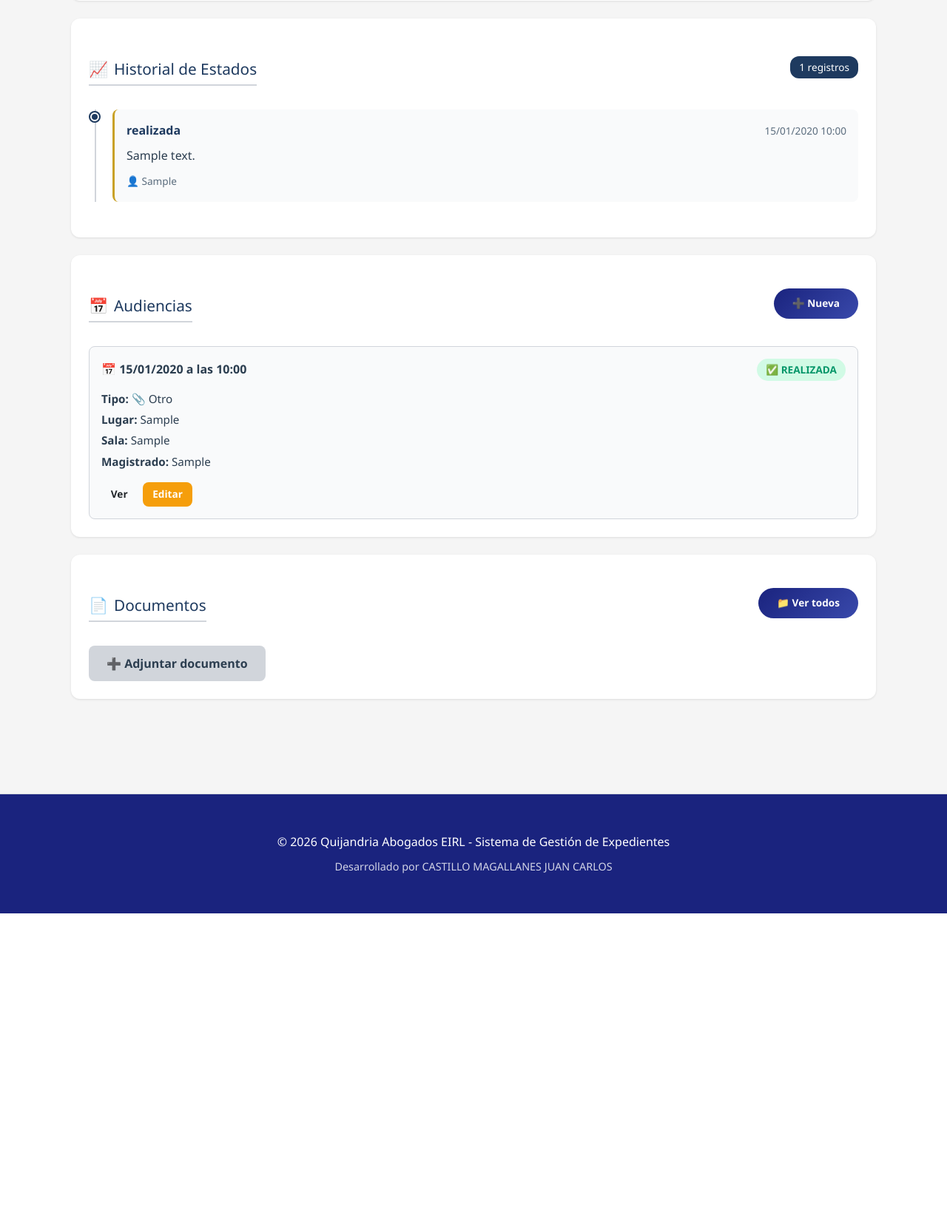
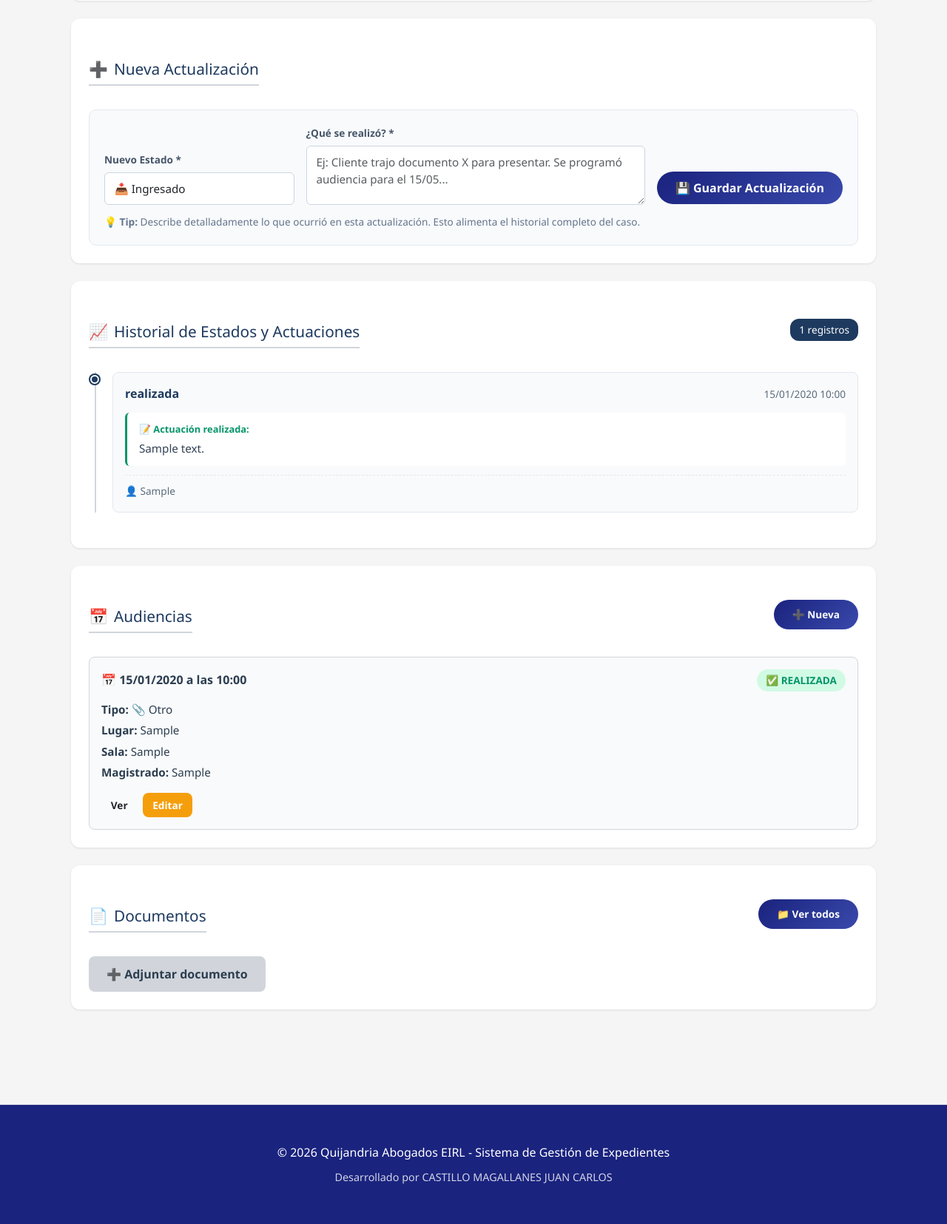
Before and after one commit to quijandriasistema-dot/gestor-expedientes, a Flask app: page /expediente/1 in a window 1280 px wide. Shown: the part 674-2329 px from the top of the page at 74% size. Before the commit the page ends 1909 px from the top, so only its background shows below. Run offline with Flask 3, Linux system fonts and the light colour scheme; the visitor is signed in with stand-in values (Sample User, id 1); tables that the repository leaves empty hold one stand-in row (values such as "Sample post"); data that the repository does not hold is empty; some libraries are stand-ins or nearby versions.

Commit message:
Add: Historial con notas + Enviar a Archivo

```diff
--- a/app/routes.py
+++ b/app/routes.py
@@ -2733,6 +2733,119 @@ def exportar_resumen_pdf(id):
         download_name=f'Resumen_{expediente.numero_expediente.replace("/", "_")}_{datetime.now().strftime("%Y%m%d")}.pdf'
     )
 
+# ============================================
+# RUTA: ENVIAR EXPEDIENTE A ARCHIVO
+# ============================================
+
+@bp.route('/expediente/<int:id>/enviar-a-archivo', methods=['GET', 'POST'])
+@requiere_login
+@no_cache
+def enviar_a_archivo(id):
+    """Envía un expediente concluido al módulo Archivo (Opción B: Copiar)"""
+    if not puede_ver_modulo('expedientes'):
+        flash('No tiene permisos para archivar expedientes', 'error')
+        return redirect(url_for('main.index'))
+
+    expediente_original = Expediente.query.get_or_404(id)
+
+    # Validar que no sea ya un archivo
+    if expediente_original.tipo == 'archivo':
+        flash('Este expediente ya está en archivo', 'warning')
+        return redirect(url_for('main.ver_expediente', id=id))
+
+    # Validar que esté en estado concluido o similar
+    estados_permitidos = ['concluido', 'resuelto', 'archivado', 'finalizado',
+                          'ingresado', 'en_proceso', 'audiencia_programada']
+
+    if expediente_original.estado_actual not in estados_permitidos:
+        flash('El expediente debe estar concluido para enviarlo a archivo', 'warning')
+        return redirect(url_for('main.ver_expediente', id=id))
+
+    if request.method == 'POST':
+        try:
+            # Obtener datos del formulario
+            ubicacion = request.form.get('ubicacion_archivo', '').strip()
+            fecha_archivado_str = request.form.get('fecha_archivado', '').strip()
+            nota_final = request.form.get('nota_final', '').strip()
+
+            if not ubicacion:
+                flash('La ubicación física es obligatoria', 'error')
+                return render_template('enviar_a_archivo.html',
+                                     expediente_original=expediente_original,
+                                     hoy=date.today().isoformat(),
+                                     rol=session.get('rol', 'USUARIO'))
+
+            # Parsear fecha
+            try:
+                fecha_archivado = datetime.strptime(fecha_archivado_str, '%Y-%m-%d').date() if fecha_archivado_str else date.today()
+            except ValueError:
+                fecha_archivado = date.today()
+
+            # Crear nuevo expediente tipo 'archivo'
+            expediente_archivo = Expediente(
+                tipo='archivo',
+                numero_expediente=expediente_original.numero_expediente,
+                cliente=expediente_original.cliente,
+                telefono=expediente_original.telefono,
+                dni=expediente_original.dni,
+                materia=expediente_original.materia,
+                descripcion=(expediente_original.descripcion or '') +
+                           f"\n\n=== ENVIADO A ARCHIVO ===\nFecha: {fecha_archivado.strftime('%d/%m/%Y')}\n" +
+                           (f"Nota final: {nota_final}" if nota_final else ""),
+                ubicacion_archivo=ubicacion,
+                fecha_archivado=fecha_archivado,
+                estado_actual='archivado',
+                usuario_registro=session.get('nombre', 'Sistema')
+            )
+
+            db.session.add(expediente_archivo)
+
+            # Marcar original como enviado a archivo
+            expediente_original.estado_actual = 'enviado_a_archivo'
+            expediente_original.fecha_actualizacion = datetime.now()
+
+            # Agregar historial al original
+            historial_original = EstadoHistorial(
+                expediente_id=expediente_original.id,
+                estado='enviado_a_archivo',
+                descripcion=f'Expediente enviado a archivo. Ubicación: {ubicacion}. ' +
+                           (f'Nota: {nota_final}' if nota_final else ''),
+                usuario=session.get('nombre', 'Sistema')
+            )
+            db.session.add(historial_original)
+
+            # Agregar historial al nuevo archivo
+            historial_archivo = EstadoHistorial(
+                expediente_id=expediente_archivo.id,
+                estado='archivado',
+                descripcion=f'Expediente archivado desde {expediente_original.get_tipo_label()} N° {expediente_original.get_identificador_principal()}. ' +
+                           f'Ubicación: {ubicacion}. ' +
+                           (f'Resumen: {nota_final}' if nota_final else ''),
+                usuario=session.get('nombre', 'Sistema')
+            )
+            db.session.add(historial_archivo)
+
+            db.session.commit()
+
+            flash(f'✅ Expediente archivado correctamente. Nuevo ID en archivo: {expediente_archivo.id}', 'success')
+            return redirect(url_for('main.ver_expediente', id=expediente_archivo.id))
+
+        except Exception as e:
+            db.session.rollback()
+            flash(f'Error al archivar expediente: {str(e)}', 'error')
+            import traceback
+            traceback.print_exc()
+            return render_template('enviar_a_archivo.html',
+                                 expediente_original=expediente_original,
+                                 hoy=date.today().isoformat(),
+                                 rol=session.get('rol', 'USUARIO'))
+
+    # GET: Mostrar formulario
+    return render_template('enviar_a_archivo.html',
+                         title='Enviar a Archivo',
+                         expediente_original=expediente_original,
+                         hoy=date.today().isoformat(),
+                         rol=session.get('rol', 'USUARIO'))
 
 # ============================================
 # FIN DEL ARCHIVO
--- a/app/templates/expediente_detalle.html
+++ b/app/templates/expediente_detalle.html
@@ -34,6 +33,13 @@
             <a href="{{ url_for('main.editar_expediente', id=expediente.id) }}" class="btn btn-action btn-edit">
                 <span>✏️</span> Editar
             </a>
+
+            <!-- BOTÓN ENVIAR A ARCHIVO (solo si no es archivo y está concluido) -->
+            {% if expediente.tipo != 'archivo' and expediente.estado_actual in ['concluido', 'resuelto', 'archivado', 'finalizado'] %}
+            <a href="{{ url_for('main.enviar_a_archivo', id=expediente.id) }}" class="btn btn-action btn-archivo" title="Enviar expediente concluido al archivo">
+                <span>🗂️</span> Enviar a Archivo
+            </a>
+            {% endif %}
 
             <a href="{{ url_for('main.expedientes') }}" class="btn btn-action btn-back">
                 <span>←</span> Volver
@@ -146,11 +156,49 @@
         </div>
     </div>
 
-    <!-- Historial de Estados -->
+    <!-- ============================================ -->
+    <!-- FORMULARIO: NUEVA ACTUALIZACIÓN DE ESTADO -->
+    <!-- ============================================ -->
     <div class="detalle-section">
         <div class="section-header">
             <h2 class="section-title">
-                <span>📈</span> Historial de Estados
+                <span>➕</span> Nueva Actualización
+            </h2>
+        </div>
+
+        <form method="POST" action="{{ url_for('main.agregar_estado', id=expediente.id) }}" class="form-actualizacion" novalidate>
+            {{ form_estado.hidden_tag() }}
+
+            <div class="form-row-actualizacion">
+                <div class="form-group-actualizacion">
+                    <label for="estado">Nuevo Estado *</label>
+                    {{ form_estado.estado(class="form-control", id="estado") }}
+                </div>
+
+                <div class="form-group-actualizacion flex-grow">
+                    <label for="descripcion">¿Qué se realizó? *</label>
+                    {{ form_estado.descripcion(class="form-control", id="descripcion", placeholder="Ej: Cliente trajo documento X para presentar. Se programó audiencia para el 15/05...") }}
+                </div>
+
+                <div class="form-group-actualizacion btn-container">
+                    <button type="submit" class="btn btn-primary">
+                        <span>💾</span> Guardar Actualización
+                    </button>
+                </div>
+            </div>
+            <small class="form-hint">
+                💡 <strong>Tip:</strong> Describe detalladamente lo que ocurrió en esta actualización. Esto alimenta el historial completo del caso.
+            </small>
+        </form>
+    </div>
+
+    <!-- ============================================ -->
+    <!-- HISTORIAL DE ESTADOS (TIMELINE MEJORADO) -->
+    <!-- ============================================ -->
+    <div class="detalle-section">
+        <div class="section-header">
+            <h2 class="section-title">
+                <span>📈</span> Historial de Estados y Actuaciones
             </h2>
             <span class="count-badge">{{ historial|length }} registros</span>
         </div>
@@ -163,10 +211,18 @@
                 <div class="timeline-content">
                     <div class="timeline-header">
                         <span class="timeline-estado">{{ h.estado }}</span>
-                        <span class="timeline-fecha">{{ h.fecha.strftime('%d/%m/%Y %H:%M') }}</span>
+                        <span class="timeline-fecha">{{ h.fecha | fecha_hora }}</span>
                     </div>
-                    <p class="timeline-descripcion">{{ h.descripcion or 'Sin descripción' }}</p>
-                    <span class="timeline-usuario">👤 {{ h.usuario or 'Sistema' }}</span>
+
+                    <!-- NOTA DESCRIPTIVA (lo importante) -->
+                    <div class="timeline-nota">
+                        <span class="nota-label">📝 Actuación realizada:</span>
+                        <p class="nota-texto">{{ h.descripcion or 'Sin descripción de actuación' }}</p>
+                    </div>
+
+                    <div class="timeline-footer">
+                        <span class="timeline-usuario">👤 {{ h.usuario or 'Sistema' }}</span>
+                    </div>
                 </div>
             </div>
             {% endfor %}
@@ -175,6 +231,7 @@
         <div class="empty-state">
             <span>📭</span>
             <p>No hay historial de estados registrado</p>
+            <p class="empty-hint">Use el formulario de arriba para registrar la primera actualización</p>
         </div>
         {% endif %}
     </div>
@@ -462,7 +531,78 @@
     line-height: 1.5;
 }
 
-/* Timeline de historial */
+/* ============================================
+   FORMULARIO DE ACTUALIZACIÓN
+   ============================================ */
+
+.form-actualizacion {
+    background: #f8fafc;
+    padding: 1.25rem;
+    border-radius: 10px;
+    border: 1px solid #e2e8f0;
+}
+
+.form-row-actualizacion {
+    display: flex;
+    gap: 1rem;
+    align-items: flex-end;
+    flex-wrap: wrap;
+}
+
+.form-group-actualizacion {
+    display: flex;
+    flex-direction: column;
+    gap: 0.4rem;
+}
+
+.form-group-actualizacion label {
+    font-size: 0.85rem;
+    font-weight: 600;
+    color: #475569;
+}
+
+.form-group-actualizacion .form-control {
+    padding: 0.6rem 0.8rem;
+    border: 1px solid #cbd5e1;
+    border-radius: 6px;
+    font-size: 0.95rem;
+    background: white;
+}
+
+.form-group-actualizacion .form-control:focus {
+    outline: none;
+    border-color: var(--color-primary);
+    box-shadow: 0 0 0 3px rgba(30, 58, 138, 0.1);
+}
+
+.form-group-actualizacion select.form-control {
+    min-width: 180px;
+}
+
+.form-group-actualizacion input[type="text"].form-control {
+    min-width: 350px;
+}
+
+.flex-grow {
+    flex: 1;
+    min-width: 300px;
+}
+
+.btn-container {
+    padding-bottom: 0.1rem;
+}
+
+.form-hint {
+    display: block;
+    margin-top: 0.75rem;
+    color: #64748b;
+    font-size: 0.85rem;
+}
+
+/* ============================================
+   TIMELINE MEJORADO
+   ============================================ */
+
 .timeline {
     position: relative;
     padding-left: 2rem;
@@ -499,35 +639,83 @@
     background: #f9fafb;
     padding: 1rem;
     border-radius: 8px;
+    border: 1px solid #e2e8f0;
 }
 
 .timeline-header {
     display: flex;
     justify-content: space-between;
     align-items: center;
-    margin-bottom: 0.5rem;
+    margin-bottom: 0.75rem;
     flex-wrap: wrap;
     gap: 0.5rem;
 }
 
 .timeline-estado {
-    font-weight: 600;
+    font-weight: 700;
     color: var(--color-primary);
+    font-size: 1rem;
 }
 
 .timeline-fecha {
     font-size: 0.85rem;
     color: var(--color-text-light);
+    font-weight: 500;
 }
 
-.timeline-descripcion {
+/* Nota descriptiva (el elemento clave) */
+.timeline-nota {
+    background: white;
+    padding: 0.75rem 1rem;
+    border-radius: 6px;
+    border-left: 3px solid #059669;
     margin: 0.5rem 0;
-    color: var(--color-text);
+}
+
+.nota-label {
+    font-size: 0.8rem;
+    font-weight: 600;
+    color: #059669;
+    display: block;
+    margin-bottom: 0.3rem;
+}
+
+.nota-texto {
+    margin: 0;
+    color: #334155;
+    line-height: 1.5;
+    font-size: 0.95rem;
+    white-space: pre-wrap;
+}
+
+.timeline-footer {
+    margin-top: 0.75rem;
+    padding-top: 0.5rem;
+    border-top: 1px dashed #e2e8f0;
 }
 
 .timeline-usuario {
     font-size: 0.85rem;
     color: var(--color-text-light);
+}
+
+/* Estados vacíos */
+.empty-state {
+    text-align: center;
+    padding: 3rem;
+    color: var(--color-text-light);
+}
+
+.empty-state span {
+    font-size: 3rem;
+    display: block;
+    margin-bottom: 1rem;
+}
+
+.empty-hint {
+    font-size: 0.9rem;
+    margin-top: 0.5rem;
+    color: #94a3b8;
 }
 
 /* Tarjetas de audiencia */
```
Also changed, not shown: other parts of app/templates/expediente_detalle.html (+31 -16 lines), app/templates/enviar_a_archivo.html (added, +210 -0 lines).
